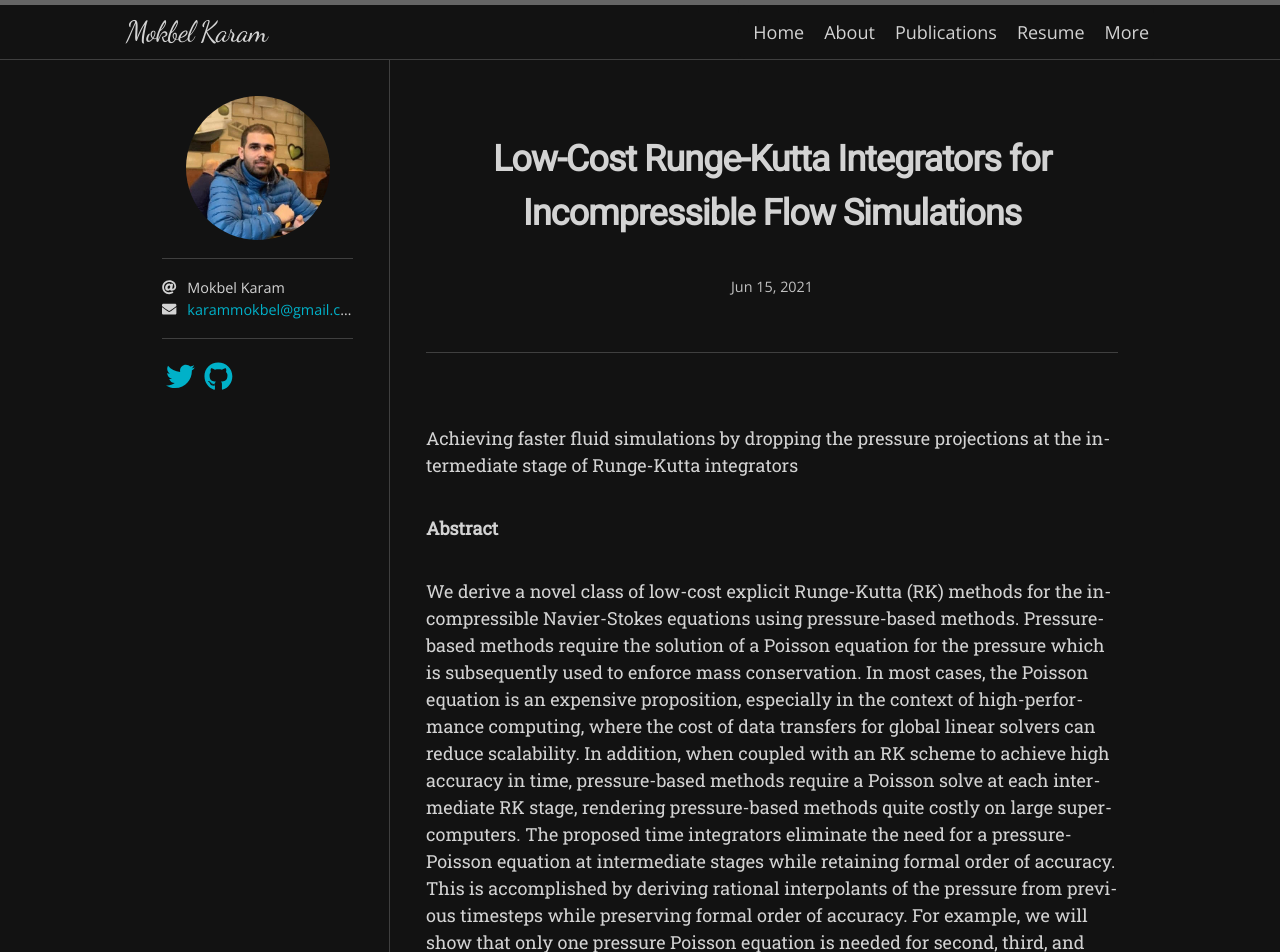
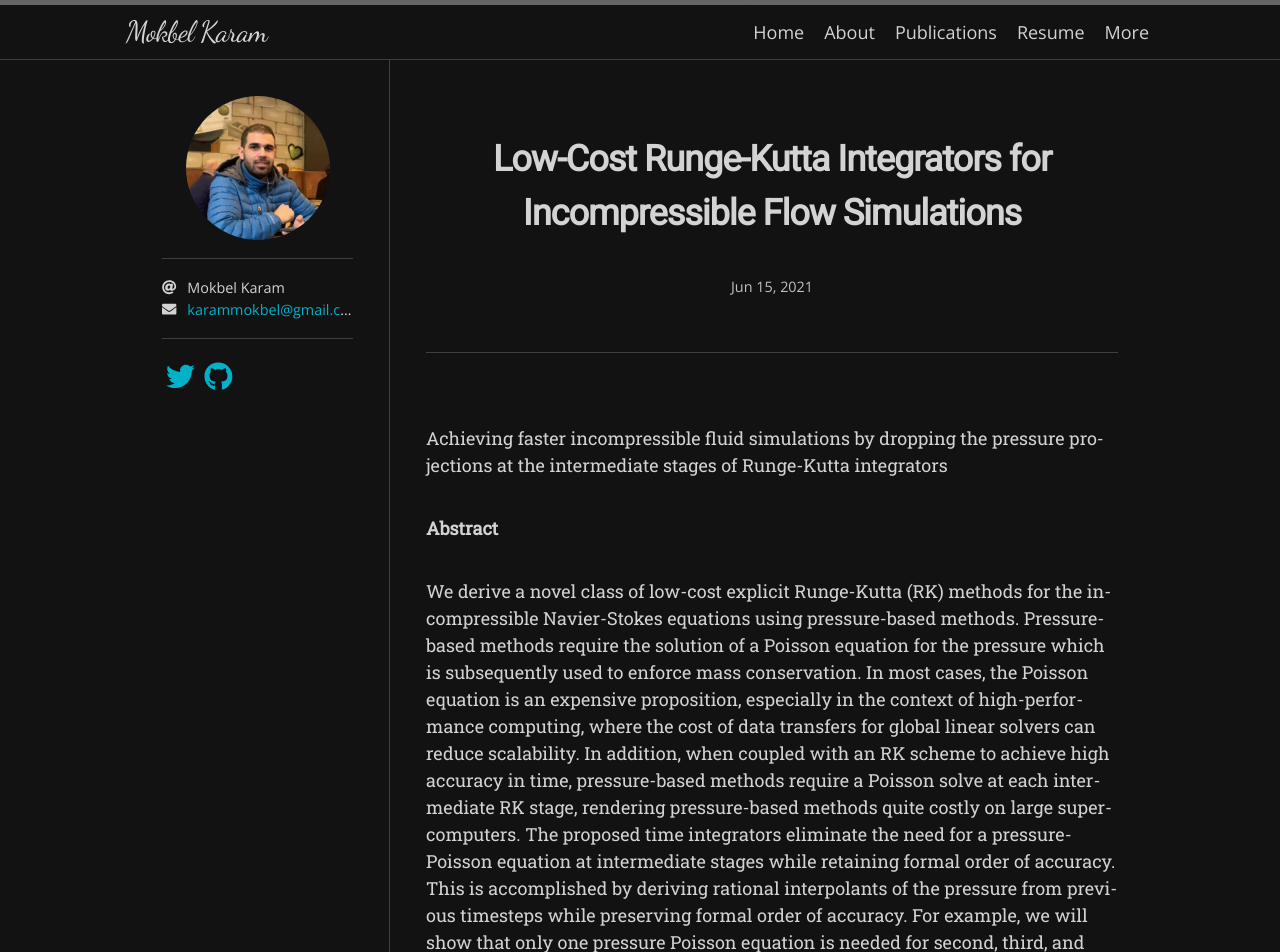
Before and after one commit to mk-95/mk-95.github.io, a Jekyll site: the page built from _posts/2021-06-15-Low-Cost-Runge-Kutta-NSE.md, in a window 1280 px wide. Shown: the top 952 px of the page. Built offline with Jekyll 4.4.1, drawn with Linux system fonts in a browser that asks for light colours; nearby versions of some CDN libraries; some web fonts are replaced.

Commit message:
fixed a typo

```diff
--- a/_posts/2021-06-15-Low-Cost-Runge-Kutta-NSE.md
+++ b/_posts/2021-06-15-Low-Cost-Runge-Kutta-NSE.md
@@ -4,7 +4,7 @@ title: Low-Cost Runge-Kutta Integrators for Incompressible Flow Simulations
 tags: [Navier-Stokes,Projection-Based Solvers,Low-Cost]
 ---
 
-Achieving faster fluid simulations by dropping the pressure projections at the intermediate stage of Runge-Kutta integrators
+Achieving faster incompressible fluid simulations by dropping the pressure projections at the intermediate stages of Runge-Kutta integrators
 
 **Abstract**
 
```
